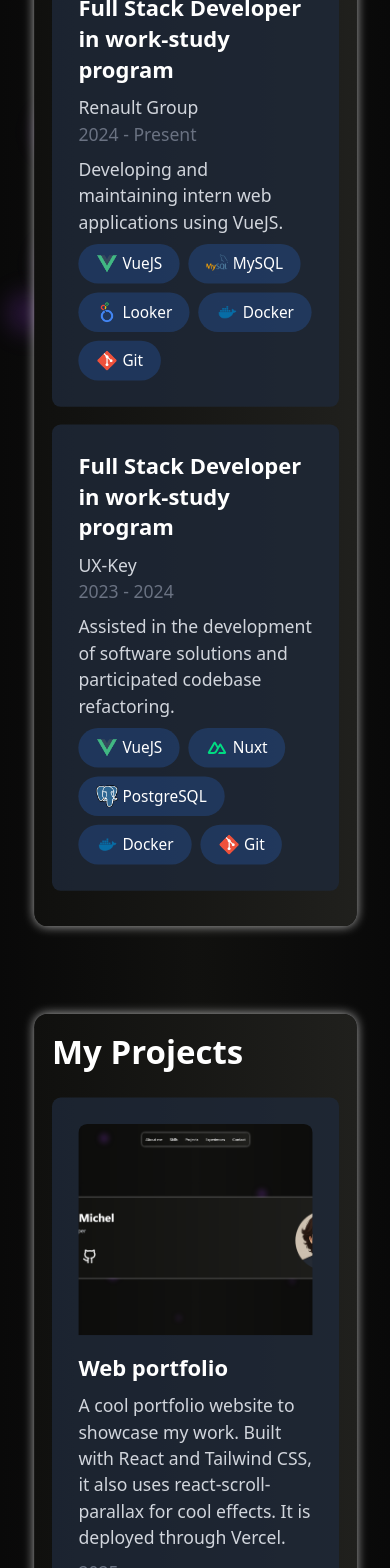
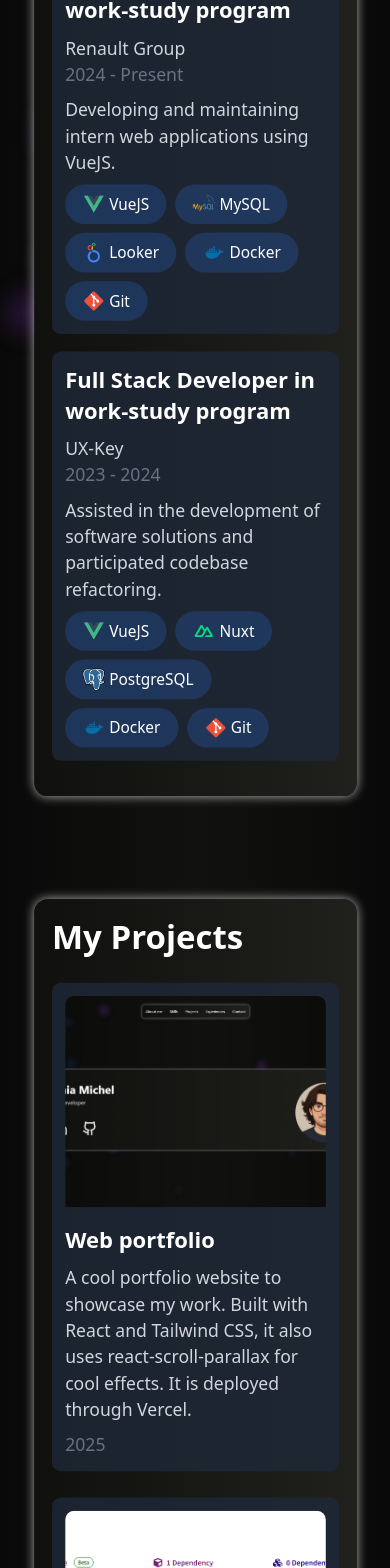
Before and after one commit to Mirecos/Portfolio, a React (Vite) app: page / in a window 390 px wide. Shown: the part 2051-3619 px from the top of the page. Built offline with nearby package versions, Linux system fonts and the light colour scheme.

Commit message:
Responsive paddings

```diff
--- a/src/App.tsx
+++ b/src/App.tsx
@@ -189,7 +189,7 @@
               <h2 className="text-white text-3xl font-bold mb-6">My Experiences</h2>
               {
                 Experiences.map((experience, index) => (
-                  <div key={index} className="bg-gray-800/80 p-6 rounded-lg mb-4">
+                  <div key={index} className="bg-gray-800/80 p-3 md:p-6 rounded-lg mb-4">
                     <h3 className="text-white text-xl font-semibold mb-2">{experience.title}</h3>
                     <p className="text-gray-300">{experience.company}</p>
                     <p className="text-gray-500">{experience.date}</p>
@@ -222,7 +222,7 @@
               <div className="grid grid-cols-1 md:grid-cols-2 gap-6">
                 {
                   Projects.map((project, index) => (
-                    <div key={index} className="bg-gray-800/80 p-6 rounded-lg">
+                    <div key={index} className="bg-gray-800/80  p-3 md:p-6 rounded-lg">
                       <img
                         src={project.image}
                         alt={project.name}
```
